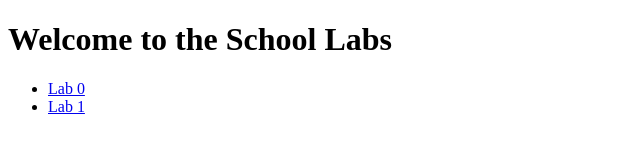
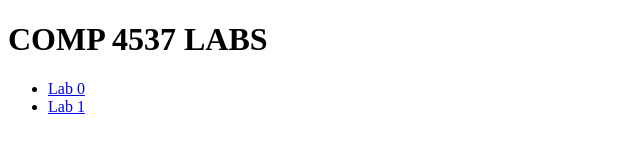
Before and after one commit to rubengill/InternetArchitecture, a plain HTML site: page COMP4537/labs/index.html in a window 1280 px wide. Shown: the whole page, without its empty margins (0-640 px from the left). Drawn offline with Linux system fonts and the light colour scheme.

Commit message:
Edited the wording for the title

```diff
--- a/COMP4537/labs/index.html
+++ b/COMP4537/labs/index.html
@@ -8,7 +8,7 @@
 </head>
 
 <body>
-  <h1>Welcome to the School Labs</h1>
+  <h1>COMP 4537 LABS</h1>
   <ul>
     <li><a href="./0/">Lab 0</a></li>
     <li><a href="./1/">Lab 1</a></li>
```
